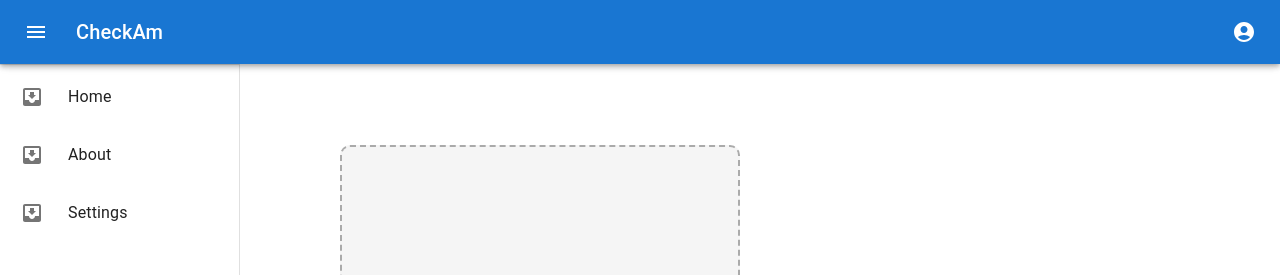
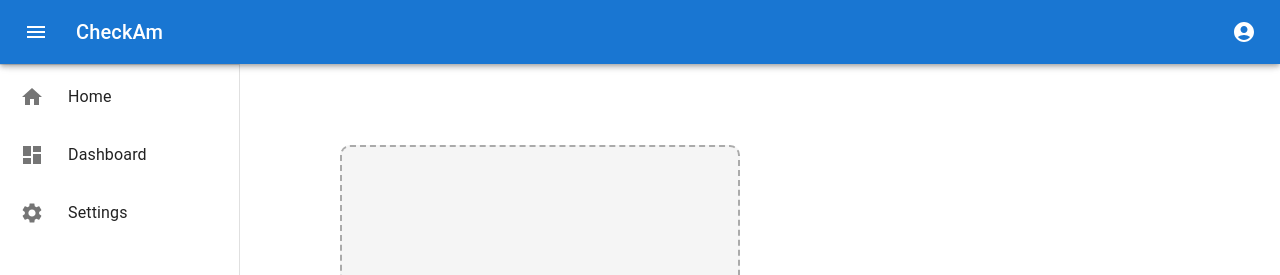
Before and after one commit to shelton15/fake-news, a React (Create React App) app: page / in a window 1280 px wide. Shown: the top 275 px of the page. Built offline with nearby package versions, Linux system fonts and the light colour scheme.

Commit message:
css fixed

```diff
--- a/src/App.js
+++ b/src/App.js
@@ -12,7 +12,7 @@ export default function App() {
       <BrowserRouter>
       <Routes>
         <Route path="/" exact element={<Home/>}></Route>
-        <Route path="/about" exact element={<About/>}></Route>
+        <Route path="/dashboard" exact element={<About/>}></Route>
         <Route path="/settings" exact element={<Settings/>}></Route>
       </Routes>
       </BrowserRouter>
--- a/src/Components/Sidenav.jsx
+++ b/src/Components/Sidenav.jsx
@@ -12,9 +12,12 @@ import ListItem from '@mui/material/ListItem';
 import ListItemButton from '@mui/material/ListItemButton';
 import ListItemIcon from '@mui/material/ListItemIcon';
 import ListItemText from '@mui/material/ListItemText';
-import InboxIcon from '@mui/icons-material/MoveToInbox';
+// import InboxIcon from '@mui/icons-material/MoveToInbox';
 import {useNavigate} from "react-router-dom";
 import { useAppStore } from '../appStore';
+import HomeIcon from '@mui/icons-material/Home';
+import DashboardIcon from '@mui/icons-material/Dashboard';
+import SettingsIcon from '@mui/icons-material/Settings';
 
 
 const drawerWidth = 240;
@@ -100,12 +103,12 @@ export default function Sidenav() {
                     justifyContent: 'center',
                   }}
                 >
-                  <InboxIcon />
+                  <HomeIcon />
                 </ListItemIcon>
                 <ListItemText primary="Home" sx={{ opacity: open ? 1 : 0 }} />
               </ListItemButton>
             </ListItem>
-            <ListItem disablePadding sx={{ display: 'block' }} onClick={()=>{navigate("/about")}}>
+            <ListItem disablePadding sx={{ display: 'block' }} onClick={()=>{navigate("/dashboard")}}>
               <ListItemButton
                 sx={{
                   minHeight: 48,
@@ -120,9 +123,9 @@ export default function Sidenav() {
                     justifyContent: 'center',
                   }}
                 >
-                  <InboxIcon />
+                  <DashboardIcon />
                 </ListItemIcon>
-                <ListItemText primary="About" sx={{ opacity: open ? 1 : 0 }} />
+                <ListItemText primary="Dashboard" sx={{ opacity: open ? 1 : 0 }} />
               </ListItemButton>
             </ListItem>
             <ListItem disablePadding sx={{ display: 'block' }} onClick={()=>{navigate("/settings")}}>
@@ -140,7 +143,7 @@ export default function Sidenav() {
                     justifyContent: 'center',
                   }}
                 >
-                  <InboxIcon />
+                  <SettingsIcon />
                 </ListItemIcon>
                 <ListItemText primary="Settings" sx={{ opacity: open ? 1 : 0 }} />
               </ListItemButton>
--- a/src/Pages/About.jsx
+++ b/src/Pages/About.jsx
@@ -13,7 +13,7 @@ export default function About() {
         <Box sx={{display:"flex"}}>
             <Sidenav/>
             <Box component="main" sx={{ flexGrow: 1, p: 3 }}>
-            <h1>About</h1>
+            <h1>Dashboard</h1>
             </Box>
         </Box>
         </>
```
